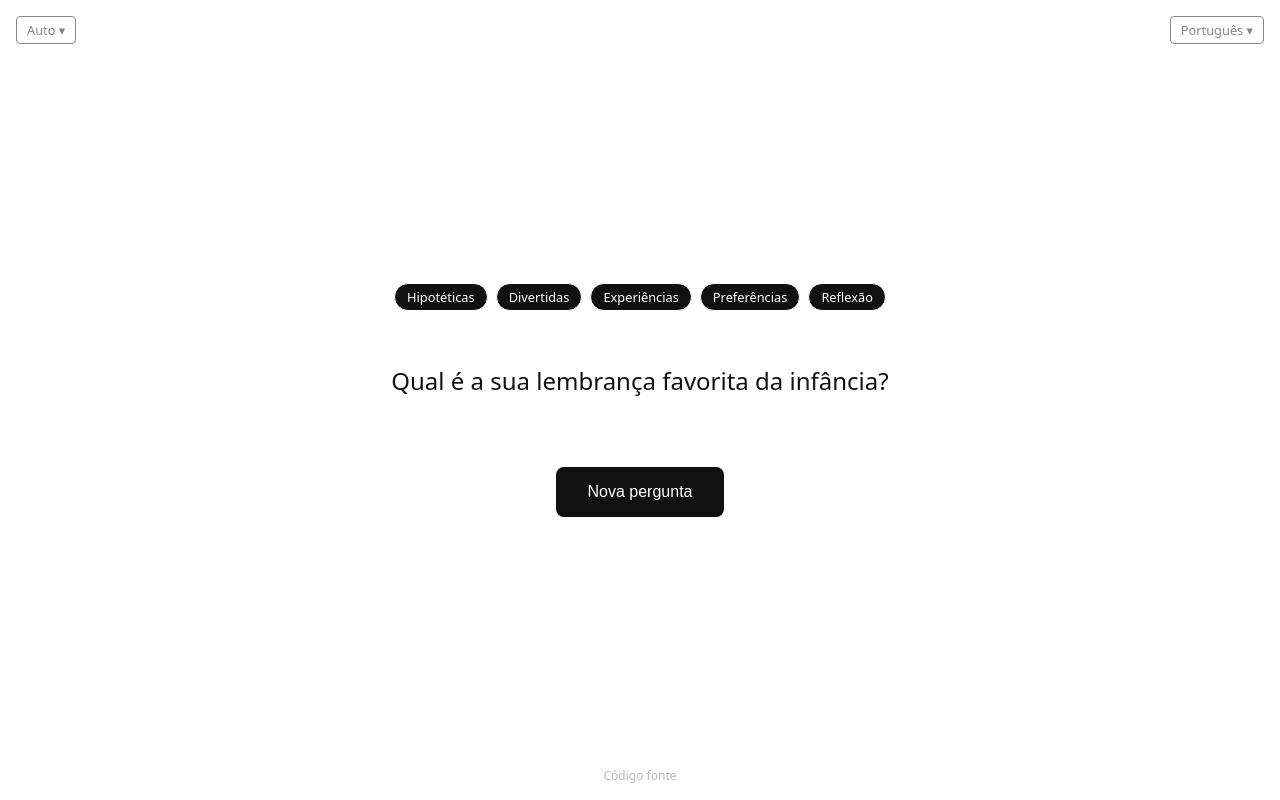
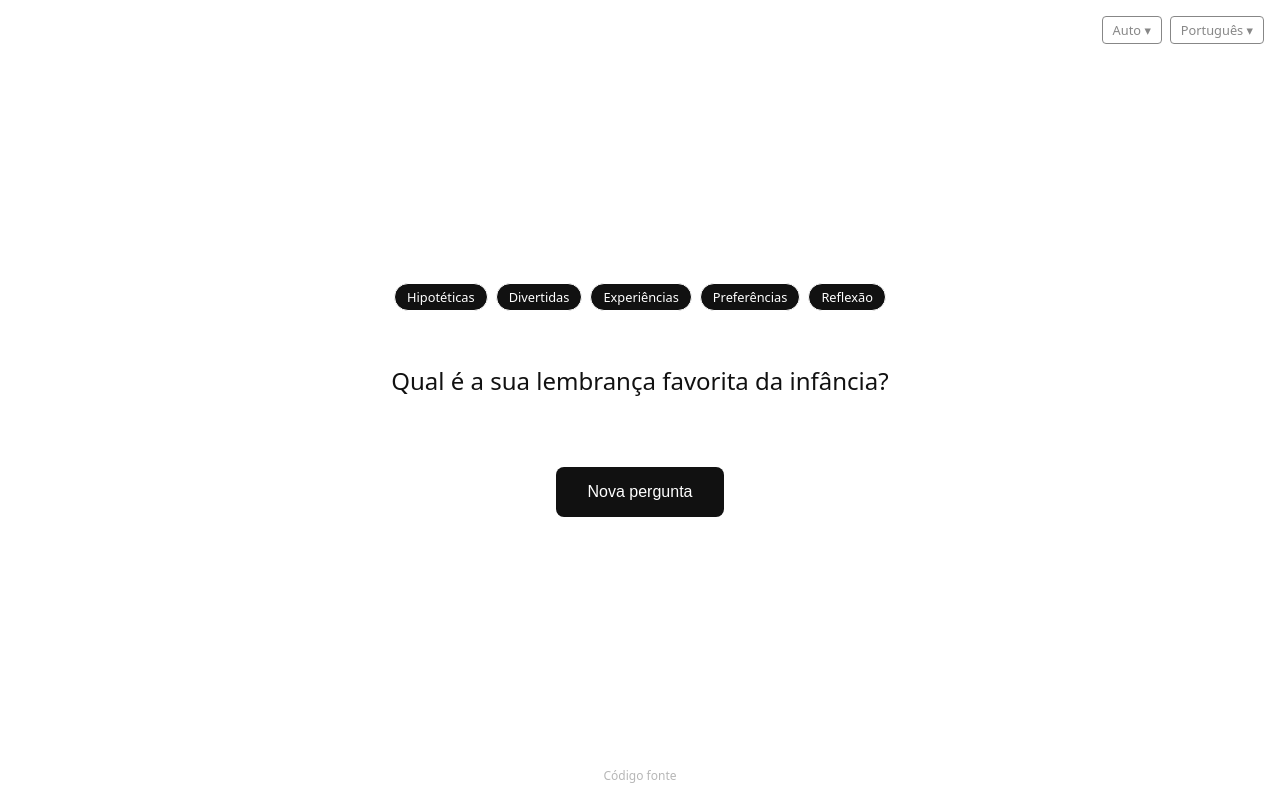
Before and after one commit to fellipeborges/quebra-gelo, a plain HTML site: page index.html in a window 1280 px wide. Drawn offline with Linux system fonts and the light colour scheme.

Commit message:
Theme dropdown position change

```diff
--- a/index.html
+++ b/index.html
@@ -8,14 +8,15 @@
     <link rel="stylesheet" href="styles.css">
 </head>
 <body>
+    <div class="top-bar">
         <div class="theme-dropdown" id="theme-dropdown">
             <button class="theme-dropdown-trigger" id="theme-trigger">Auto ▾</button>
             <div class="theme-dropdown-menu" id="theme-menu"></div>
         </div>
-
         <div class="lang-dropdown" id="lang-dropdown">
             <button class="lang-dropdown-trigger" id="lang-trigger">PT ▾</button>
             <div class="lang-dropdown-menu" id="lang-menu"></div>
+        </div>
     </div>
 
     <div class="container">
--- a/styles.css
+++ b/styles.css
@@ -184,10 +184,16 @@ kbd {
     opacity: 0.85;
 }
 
-.lang-dropdown {
+.top-bar {
     position: fixed;
     top: 16px;
     right: 16px;
+    display: flex;
+    gap: 8px;
+}
+
+.lang-dropdown {
+    position: relative;
 }
 
 .lang-dropdown-trigger {
@@ -255,9 +261,7 @@ kbd {
 }
 
 .theme-dropdown {
-    position: fixed;
-    top: 16px;
-    left: 16px;
+    position: relative;
 }
 
 .theme-dropdown-trigger {
@@ -281,7 +285,7 @@ kbd {
 .theme-dropdown-menu {
     position: absolute;
     top: calc(100% + 6px);
-    left: 0;
+    right: 0;
     background: var(--bg);
     border: 1px solid var(--text);
     border-radius: 6px;
```
Lines whose indentation alone changed are shown as unchanged.
